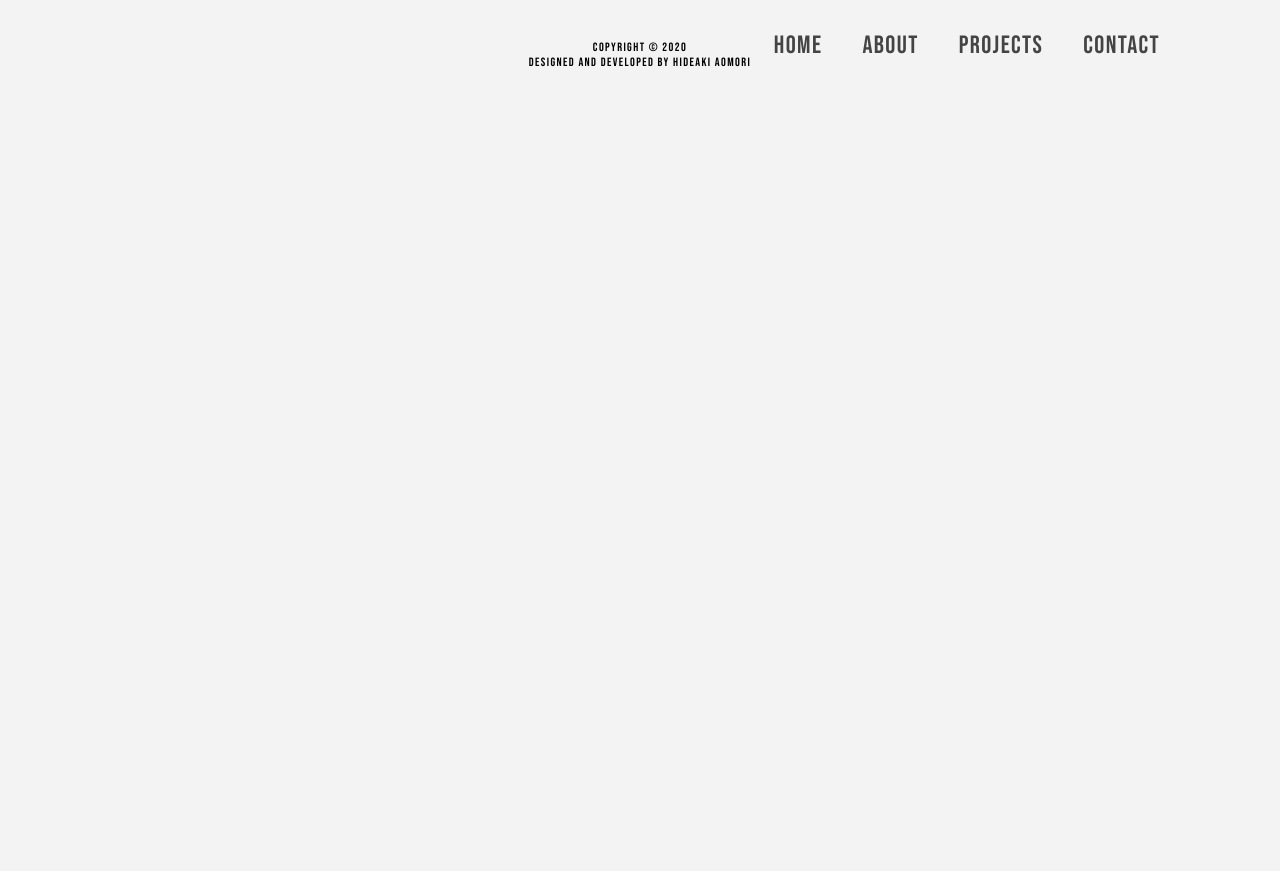
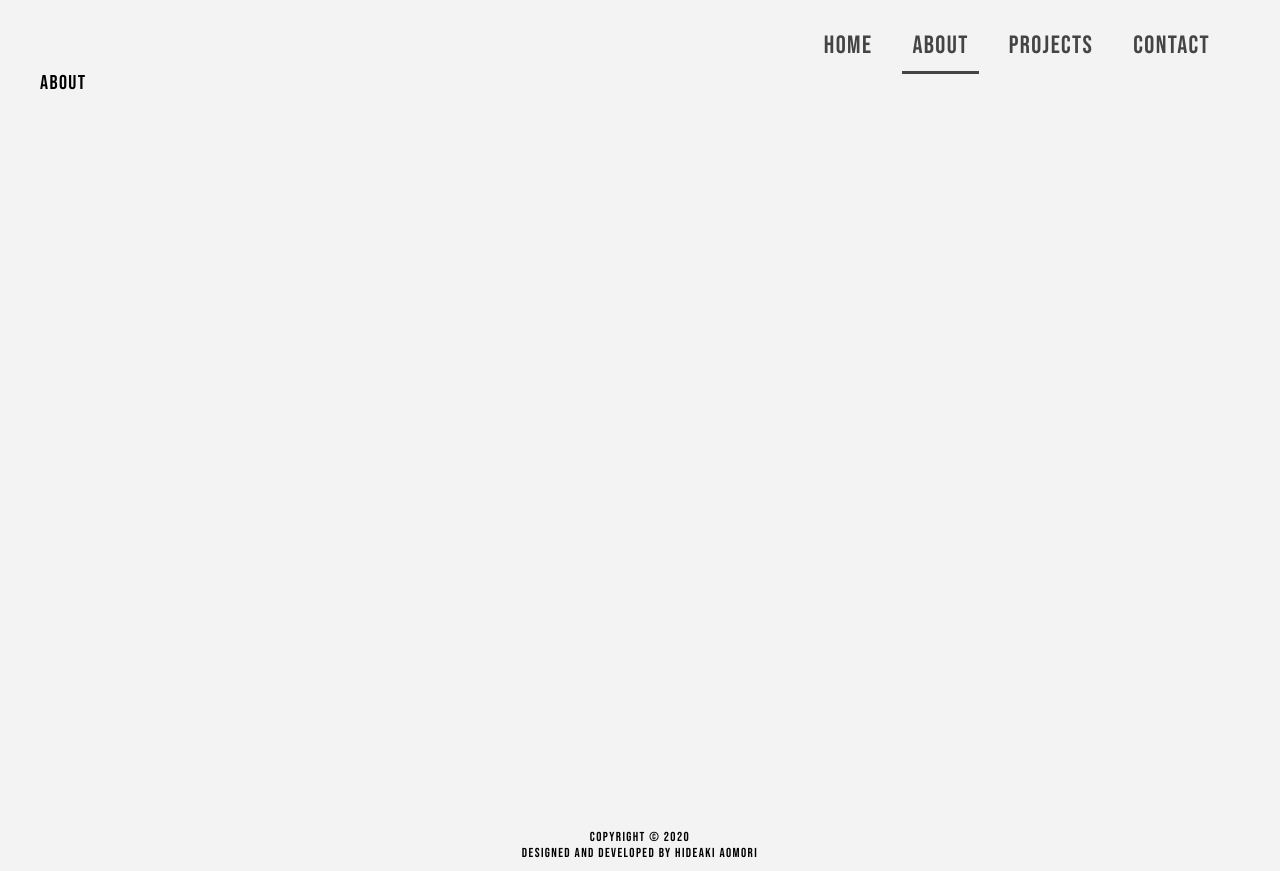
Before and after one commit to h15200/rob_moose_site, a Gatsby site: page /about in a window 1280 px wide. Before the commit the page ends 800 px from the top, so only its background shows below. Built offline with nearby package versions, Linux system fonts and the light colour scheme; Gatsby itself is replaced by a stand-in of ours.

Commit message:
nav container flex grow

```diff
--- a/src/components/layout.js
+++ b/src/components/layout.js
@@ -15,14 +15,14 @@ import "../styles/main.scss"
 const Layout = ({ children }) => {
   return (
     <>
-      <Header/>
-      <main>
-        {children}
-      </main>
-      <footer>
+      <Header />
+      <div className="container">
+        <main>{children}</main>
+        <footer>
           <p>Copyright © {new Date().getFullYear()}</p>
           <p>Designed and developed by Hideaki Aomori</p>
-      </footer>
+        </footer>
+      </div>
     </>
   )
 }
--- a/src/components/nav.js
+++ b/src/components/nav.js
@@ -8,22 +8,22 @@ const Nav = () => (
     <nav className={navStyles.nav}>
       <ul className={navStyles.ul}>
         <li className={navStyles.li}>
-          <Link to="/" className={navStyles.a}>
+          <Link to="/" className={navStyles.a} activeClassName={navStyles.active}>
             Home
           </Link>
         </li>
         <li className={navStyles.li}>
-          <Link to="/about" className={navStyles.a}>
+          <Link to="/about" className={navStyles.a} activeClassName={navStyles.active}>
             About
           </Link>
         </li>
         <li className={navStyles.li}>
-          <Link to="/projects" className={navStyles.a}>
+          <Link to="/projects" className={navStyles.a } activeClassName={navStyles.active}>
             Projects
           </Link>
         </li>
         <li className={navStyles.li}>
-          <Link to="/contact" className={navStyles.a}>
+          <Link to="/contact" className={navStyles.a} activeClassName={navStyles.active}>
             Contact
           </Link>
         </li>
--- a/src/pages/about.js
+++ b/src/pages/about.js
@@ -6,6 +6,7 @@ import SEO from "../components/seo"
 const AboutPage = () => (
   <Layout>
     <SEO title="About" />
+    About
   </Layout>
 )
 
--- a/src/pages/index.js
+++ b/src/pages/index.js
@@ -55,7 +55,7 @@ const IndexPage = () => {
 
       <footer className={indexStyles.footer}>
         <p>Copyright © {new Date().getFullYear()}</p>
-        <p>Designed and developed by Hideaki Aomori</p>
+        <p>Designed and developed by <a className={indexStyles.h_link} href="https://www.hideakiaomori.com/dev/" target="_blank" rel="noopener noreferrer">Hideaki Aomori</a></p>
       </footer>
     </>
   )
--- a/src/styles/layout.scss
+++ b/src/styles/layout.scss
@@ -20,10 +20,20 @@ body {
   background-color: $color-grey-light;
 }
 
+.container {
+  max-width: 1200px;
+  margin: 0 auto;
+  display: flex;
+  flex-direction: column;
+  min-height: 100vh;
+}
 
+main {
+  flex-grow: 1;
+}
 
 footer {
-  font-size: 1.2rem;
+  font-size: 1.3rem;
   text-align: center;
-  margin-top: 4rem;
+  margin: 1rem 0;
 }
--- a/src/styles/modules/index.module.scss
+++ b/src/styles/modules/index.module.scss
@@ -55,7 +55,7 @@
 .nav {
   position: fixed;
   top: 2rem;
-  right: 10rem;
+  right: 5rem;
 }
 
 .ul {
@@ -90,7 +90,30 @@
   background-color: lighten($color-grey-dark-2, 15%);
 }
 
+// Footer
+
 .footer {
   text-align: center;
   padding: 1rem;
+  color: $color-grey-dark-2;
 }
+
+// Footer link to author
+
+.h_link:visited,
+.h_link:link {
+  color: $color-grey-dark-2;
+  text-decoration: none;
+  padding: 2px;
+}
+
+.h_link:focus,
+.h_link:hover {
+  background-color: $color-grey-dark-2;
+  color: $color-grey-light;
+  outline: none;
+}
+
+.h_link:active {
+  background-color: lighten($color-grey-dark-2, 15%);
+}
--- a/src/styles/modules/nav.module.scss
+++ b/src/styles/modules/nav.module.scss
@@ -2,15 +2,14 @@
 
 
 .nav {
-  position: fixed;
-  top: 2rem;
-  right: 10rem;
+  margin-top: 2rem;
+  margin-right: 5rem;
 }
 
 .ul {
   list-style: none;
   display: flex;
-
+  justify-content: flex-end;
 }
 
 .li {
@@ -24,6 +23,7 @@
   font-size: 2.5rem;
   transition: all .2s;
   padding: 1rem;
+  border-bottom: 3px transparent;
 }
 
 .a:focus {
@@ -38,3 +38,14 @@
 .a:active {
   background-color: lighten($color-grey-dark-2, 15%);
 }
+
+.active:visited,
+.active:link {
+  border-bottom: 3px solid $color-grey-dark-1;
+}
+
+.active:hover {
+  background-color: $color-grey-light;
+  color: $color-grey-dark-2;
+  cursor: default;
+}
```
